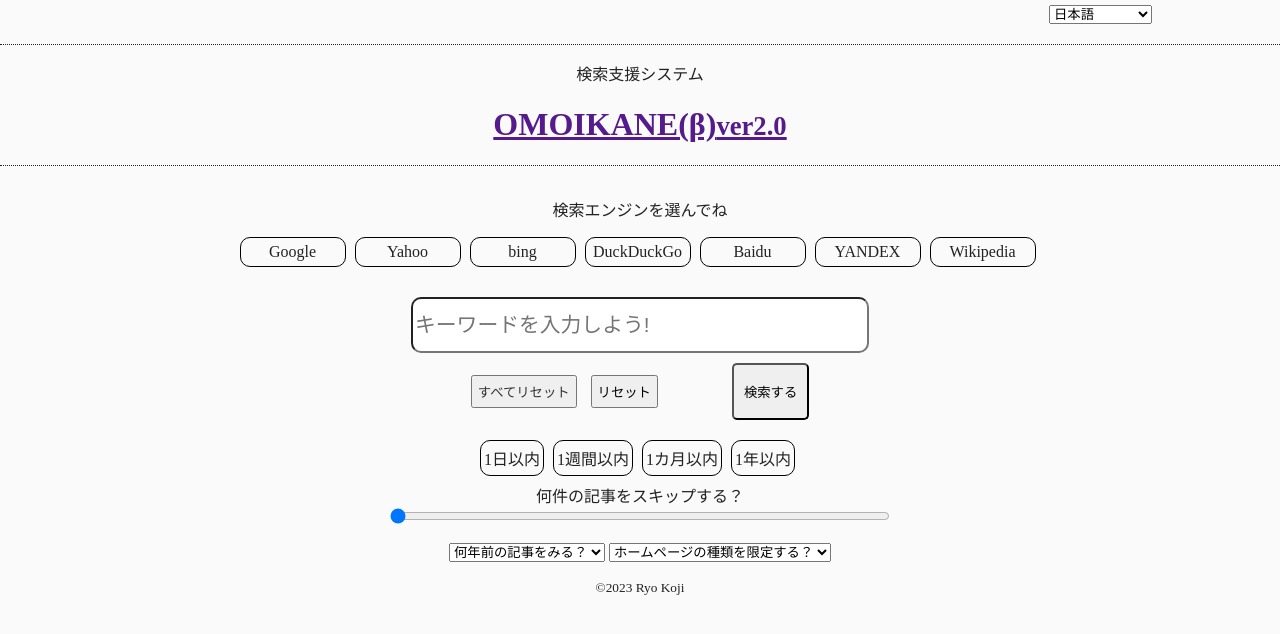
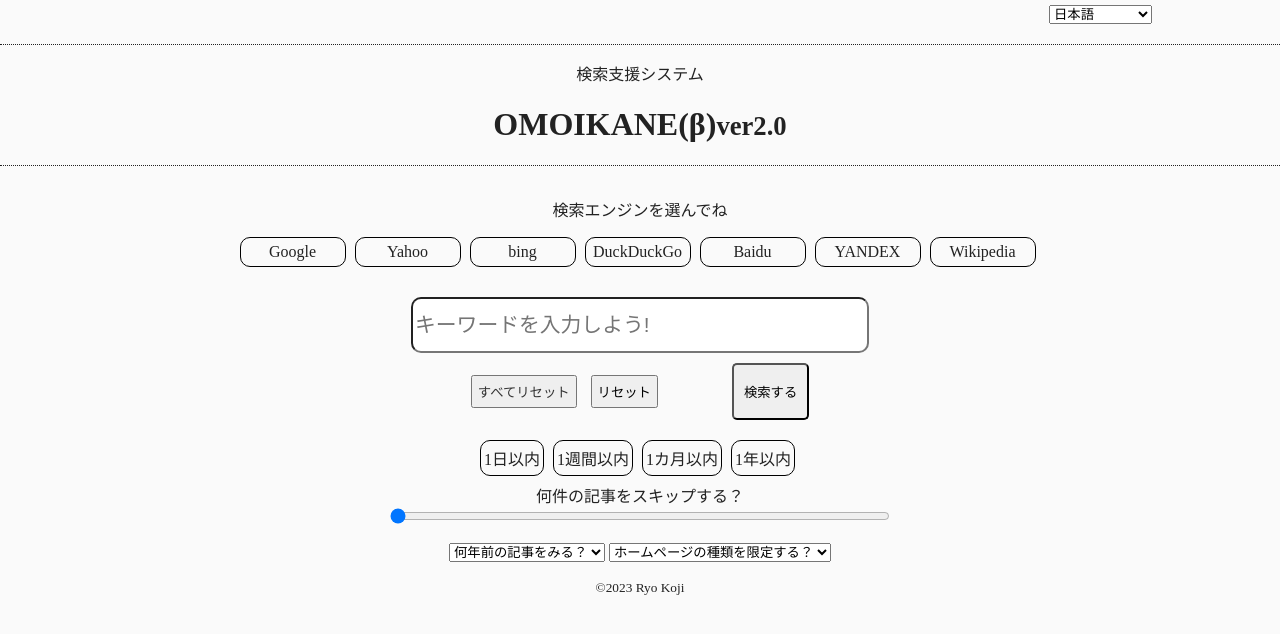
Before and after one commit to Ryo-Koji/omoikane, a plain HTML site: page index.html in a window 1280 px wide. Drawn offline with Linux system fonts and the light colour scheme.

Commit message:
Add files via upload

```diff
--- a/style.css
+++ b/style.css
@@ -14,6 +14,10 @@ header{
 #title{
     border-bottom: 1px dotted;
     border-top: 1px dotted;
+}
+#title a{
+    text-decoration: none;
+    color: #222
 }
 #title span{
     font-size: 1.3rem;
```
